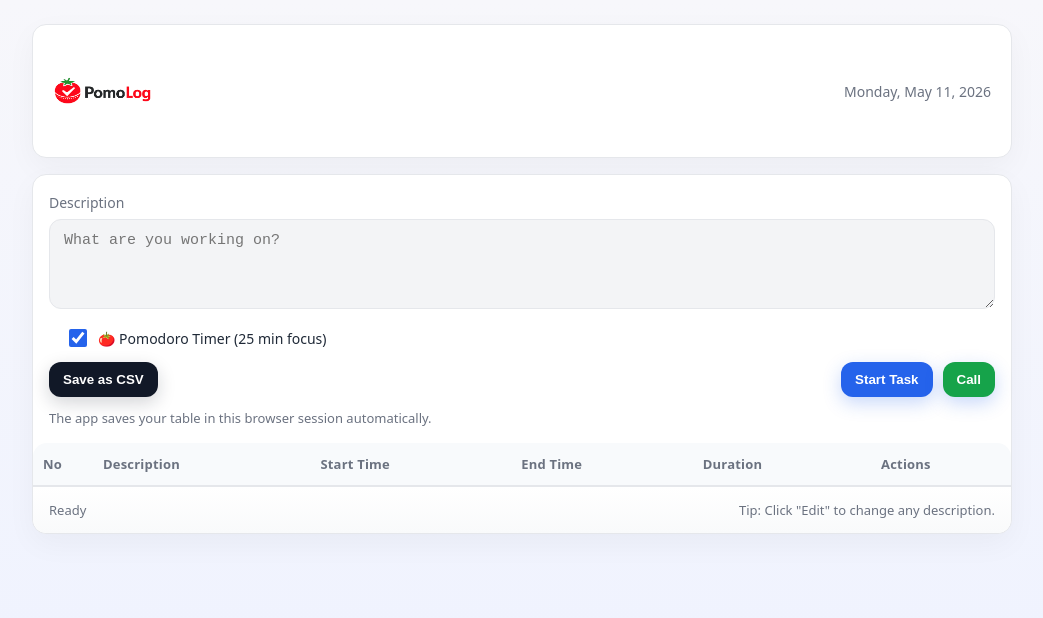
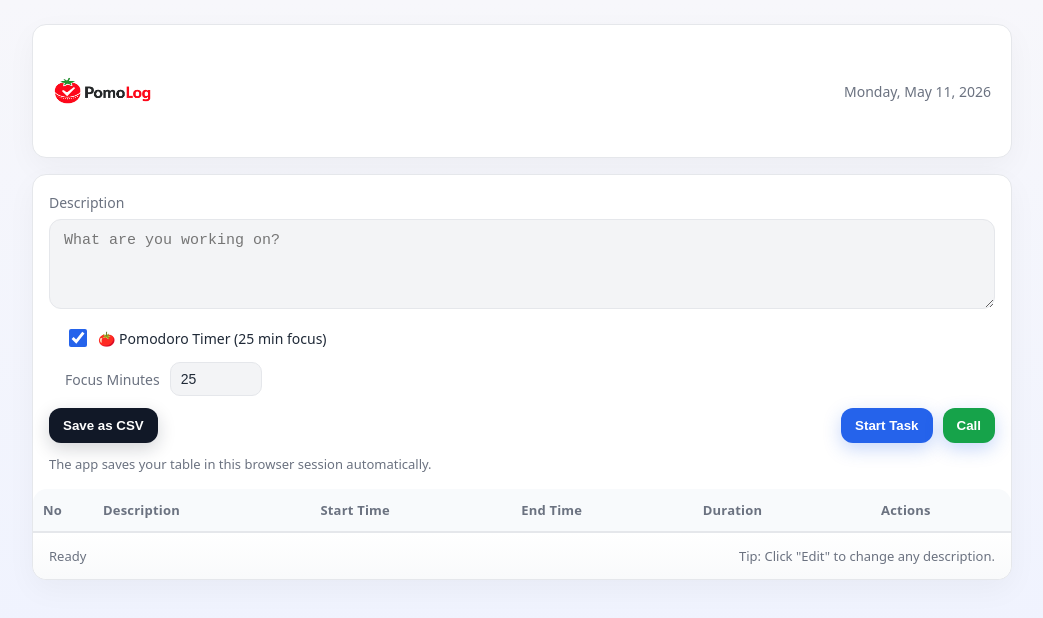
Before and after one commit to Thusithanjana/PomoLog, a React (Vite) app: page / in a window 1280 px wide. Shown: the top 618 px of the page, without its empty margins (118-1161 px from the left). Built offline with nearby package versions, Linux system fonts and the light colour scheme.

Commit message:
feat: add customizable Pomodoro focus minutes and update related components

```diff
--- a/src/App.css
+++ b/src/App.css
@@ -281,6 +281,33 @@ tbody tr:last-child td {
   cursor: not-allowed;
 }
 
+.pomodo-config {
+  display: flex;
+  align-items: center;
+  gap: 10px;
+  padding: 0 16px;
+}
+
+.pomodo-config label {
+  color: var(--ink-soft);
+  font-size: 14px;
+}
+
+.pomodo-config input {
+  width: 92px;
+  padding: 8px 10px;
+  border-radius: 10px;
+  border: 1px solid var(--border);
+  background: var(--muted);
+  color: var(--ink);
+  font-size: 14px;
+}
+
+.pomodo-config input:disabled {
+  opacity: 0.6;
+  cursor: not-allowed;
+}
+
 .break-message {
   margin: 0 0 16px;
   color: var(--ink);
@@ -317,6 +344,10 @@ tbody tr:last-child td {
   .pomodoro-time {
     font-size: 28px;
   }
+
+  .pomodo-config {
+    padding: 0;
+  }
 }
 
 @media (max-width: 768px) {
--- a/src/App.jsx
+++ b/src/App.jsx
@@ -1,4 +1,4 @@
-import { useCallback, useMemo, useState } from 'react'
+import { useCallback, useEffect, useMemo, useState } from 'react'
 import './App.css'
 import { AppHeader } from './components/AppHeader'
 import { BreakModal } from './components/BreakModal'
@@ -12,6 +12,7 @@ import { usePomodoroTimer } from './hooks/usePomodoroTimer'
 import { useTaskTimer } from './hooks/useTaskTimer'
 import { downloadCsv } from './utils/csv'
 import { notifyTimerComplete } from './utils/notification'
+import { msToMMSS } from './utils/pomodoro'
 
 function App() {
   const {
@@ -22,6 +23,7 @@ function App() {
     description,
     status,
     usePomodo,
+    pomodoroFocusMinutes,
     isTaskRunning,
     isCallRunning,
     isAnyRunning,
@@ -33,6 +35,7 @@ function App() {
     updateTaskDescription,
     setStatus,
     setUsePomodo,
+    setPomodoroFocusMinutes,
     addBreakToSession,
     startNewPomodoroSession,
   } = useTaskTimer()
@@ -40,7 +43,6 @@ function App() {
   const [editingTaskId, setEditingTaskId] = useState(null)
   const [showBreakModal, setShowBreakModal] = useState(false)
   const [showConcurrentWarning, setShowConcurrentWarning] = useState(false)
-  const [pendingNewTaskUsePomodo, setPendingNewTaskUsePomodo] = useState(false)
 
   const nowMs = useNowTicker(isAnyRunning)
 
@@ -58,11 +60,29 @@ function App() {
     isTaskRunning && runningTask?.usePomodo,
     useCallback(() => {
       if (isTaskRunning && runningTask?.usePomodo) {
-          notifyTimerComplete(runningTask?.description)
+        notifyTimerComplete(runningTask?.description)
         setShowBreakModal(true)
       }
     }, [isTaskRunning, runningTask]),
+    runningTask?.pomodoroFocusMinutes ?? pomodoroFocusMinutes,
   )
+
+  useEffect(() => {
+    const baseTitle = 'PromoLog'
+
+    if (isTaskRunning && runningTask?.usePomodo) {
+      const phase = pomodoroTimer.isBreakTime ? 'Break' : 'Focus'
+      document.title = `${msToMMSS(pomodoroTimer.timeRemaining)} ${phase} | ${baseTitle}`
+      return
+    }
+
+    document.title = baseTitle
+  }, [
+    isTaskRunning,
+    runningTask,
+    pomodoroTimer.isBreakTime,
+    pomodoroTimer.timeRemaining,
+  ])
 
   const handleToggleTask = useCallback(() => {
     if (isTaskRunning) {
@@ -70,14 +90,18 @@ function App() {
       return
     }
 
-    // Check if there's already a running task and Pomodoro is enabled
-    if (isTaskRunning && pendingNewTaskUsePomodo) {
-      setShowConcurrentWarning(true)
-      return
-    }
+    startTask()
+  }, [isTaskRunning, startTask, stopTask])
 
-    startTask()
-  }, [isTaskRunning, pendingNewTaskUsePomodo, startTask, stopTask])
+  const handleFocusMinutesChange = useCallback(
+    (value) => {
+      const parsed = Number.parseInt(value, 10)
+      if (Number.isNaN(parsed)) return
+      const clamped = Math.min(180, Math.max(1, parsed))
+      setPomodoroFocusMinutes(clamped)
+    },
+    [setPomodoroFocusMinutes],
+  )
 
   const handleToggleCall = () => {
     if (isCallRunning) {
@@ -179,6 +203,8 @@ function App() {
           isCallRunning={isCallRunning}
           usePomodo={usePomodo}
           onTogglePomodo={setUsePomodo}
+          pomodoroFocusMinutes={pomodoroFocusMinutes}
+          onPomodoroFocusMinutesChange={handleFocusMinutesChange}
         />
 
         {isTaskRunning && runningTask?.usePomodo && (
@@ -216,6 +242,7 @@ function App() {
           onLongBreak={handleBreakLong}
           onSkip={handleBreakSkip}
           onContinue={handleBreakContinue}
+          focusMinutes={runningTask?.pomodoroFocusMinutes ?? pomodoroFocusMinutes}
         />
       )}
 
--- a/src/components/BreakModal.jsx
+++ b/src/components/BreakModal.jsx
@@ -1,4 +1,10 @@
-export function BreakModal({ onShortBreak, onLongBreak, onSkip, onContinue }) {
+export function BreakModal({
+  onShortBreak,
+  onLongBreak,
+  onSkip,
+  onContinue,
+  focusMinutes = 25,
+}) {
   return (
     <div className="dialog-backdrop" role="presentation">
       <div
@@ -8,7 +14,9 @@ export function BreakModal({ onShortBreak, onLongBreak, onSkip, onContinue }) {
         aria-labelledby="break-title"
       >
         <h2 id="break-title">🍅 Pomodoro Complete!</h2>
-        <p className="break-message">You've completed a 25-minute focus session.</p>
+        <p className="break-message">
+          You've completed a {focusMinutes}-minute focus session.
+        </p>
 
         <div className="break-options">
           <button type="button" onClick={onShortBreak}>
--- a/src/components/ControlsPanel.jsx
+++ b/src/components/ControlsPanel.jsx
@@ -8,6 +8,8 @@ export function ControlsPanel({
   isCallRunning,
   usePomodo,
   onTogglePomodo,
+  pomodoroFocusMinutes,
+  onPomodoroFocusMinutesChange,
 }) {
   return (
     <div className="controls">
@@ -31,8 +33,22 @@ export function ControlsPanel({
             onChange={(event) => onTogglePomodo(event.target.checked)}
             disabled={isTaskRunning}
           />
-          <span>🍅 Pomodoro Timer (25 min focus)</span>
+          <span>🍅 Pomodoro Timer ({pomodoroFocusMinutes} min focus)</span>
         </label>
+      </div>
+
+      <div className="pomodo-config">
+        <label htmlFor="pomodoro-focus-minutes">Focus Minutes</label>
+        <input
+          id="pomodoro-focus-minutes"
+          type="number"
+          min={1}
+          max={180}
+          step={1}
+          value={pomodoroFocusMinutes}
+          onChange={(event) => onPomodoroFocusMinutesChange(event.target.value)}
+          disabled={isTaskRunning || !usePomodo}
+        />
       </div>
 
       <div className="row">
--- a/src/hooks/usePomodoroTimer.js
+++ b/src/hooks/usePomodoroTimer.js
@@ -1,11 +1,17 @@
 import { useCallback, useEffect, useState } from 'react'
 import { POMODORO_PRESETS } from '../utils/pomodoro'
 
-export function usePomodoroTimer(isTaskRunning, onBreakRequired) {
-  const [timeRemaining, setTimeRemaining] = useState(POMODORO_PRESETS.FOCUS)
+export function usePomodoroTimer(isTaskRunning, onBreakRequired, focusMinutes = 25) {
+  const focusDurationMs = Math.max(1, focusMinutes) * 60 * 1000
+  const [timeRemaining, setTimeRemaining] = useState(focusDurationMs)
   const [isBreakTime, setIsBreakTime] = useState(false)
   const [breakDuration, setBreakDuration] = useState(null)
   const [hasCompleted, setHasCompleted] = useState(false)
+
+  useEffect(() => {
+    if (isTaskRunning || isBreakTime) return
+    setTimeRemaining(focusDurationMs)
+  }, [focusDurationMs, isTaskRunning, isBreakTime])
 
   // Main timer countdown
   useEffect(() => {
@@ -46,16 +52,16 @@ export function usePomodoroTimer(isTaskRunning, onBreakRequired) {
     // Start another focus session
     setIsBreakTime(false)
     setBreakDuration(null)
-    setTimeRemaining(POMODORO_PRESETS.FOCUS)
+    setTimeRemaining(focusDurationMs)
     setHasCompleted(false)
-  }, [])
+  }, [focusDurationMs])
 
   const resetTimer = useCallback(() => {
-    setTimeRemaining(POMODORO_PRESETS.FOCUS)
+    setTimeRemaining(focusDurationMs)
     setIsBreakTime(false)
     setBreakDuration(null)
     setHasCompleted(false)
-  }, [])
+  }, [focusDurationMs])
 
   return {
     timeRemaining,
--- a/src/hooks/useTaskTimer.js
+++ b/src/hooks/useTaskTimer.js
@@ -9,6 +9,7 @@ const initialState = {
   description: '',
   status: 'Ready',
   usePomodo: true,
+  pomodoroFocusMinutes: 25,
 }
 
 function reducer(state, action) {
@@ -33,6 +34,7 @@ function reducer(state, action) {
         startISO: action.payload.startISO,
         endISO: null,
         usePomodo: action.payload.usePomodo ?? false,
+        pomodoroFocusMinutes: action.payload.pomodoroFocusMinutes ?? 25,
         pomodoroSessions: action.payload.usePomodo ? [{ startISO: action.payload.startISO, endISO: null, breaks: [] }] : [],
         totalBreakTime: 0,
       }
@@ -170,6 +172,10 @@ function reducer(state, action) {
       return { ...state, usePomodo: action.payload }
     }
 
+    case 'SET_POMODORO_FOCUS_MINUTES': {
+      return { ...state, pomodoroFocusMinutes: action.payload }
+    }
+
     default:
       return state
   }
@@ -224,9 +230,10 @@ export function useTaskTimer() {
         description: state.description.trim(),
         startISO: nowISO(),
         usePomodo: state.usePomodo ?? false,
+        pomodoroFocusMinutes: state.pomodoroFocusMinutes,
       },
     })
-  }, [state.description, state.usePomodo])
+  }, [state.description, state.usePomodo, state.pomodoroFocusMinutes])
 
   const stopTask = useCallback(() => {
     dispatch({ type: 'STOP_TASK', payload: { endISO: nowISO() } })
@@ -259,6 +266,10 @@ export function useTaskTimer() {
 
   const setUsePomodo = useCallback((value) => {
     dispatch({ type: 'SET_USE_POMODO', payload: value })
+  }, [])
+
+  const setPomodoroFocusMinutes = useCallback((value) => {
+    dispatch({ type: 'SET_POMODORO_FOCUS_MINUTES', payload: value })
   }, [])
 
   const addBreakToSession = useCallback((breakType, duration) => {
@@ -298,6 +309,7 @@ export function useTaskTimer() {
     updateTaskDescription,
     setStatus,
     setUsePomodo,
+    setPomodoroFocusMinutes,
     addBreakToSession,
     startNewPomodoroSession,
   }
```
